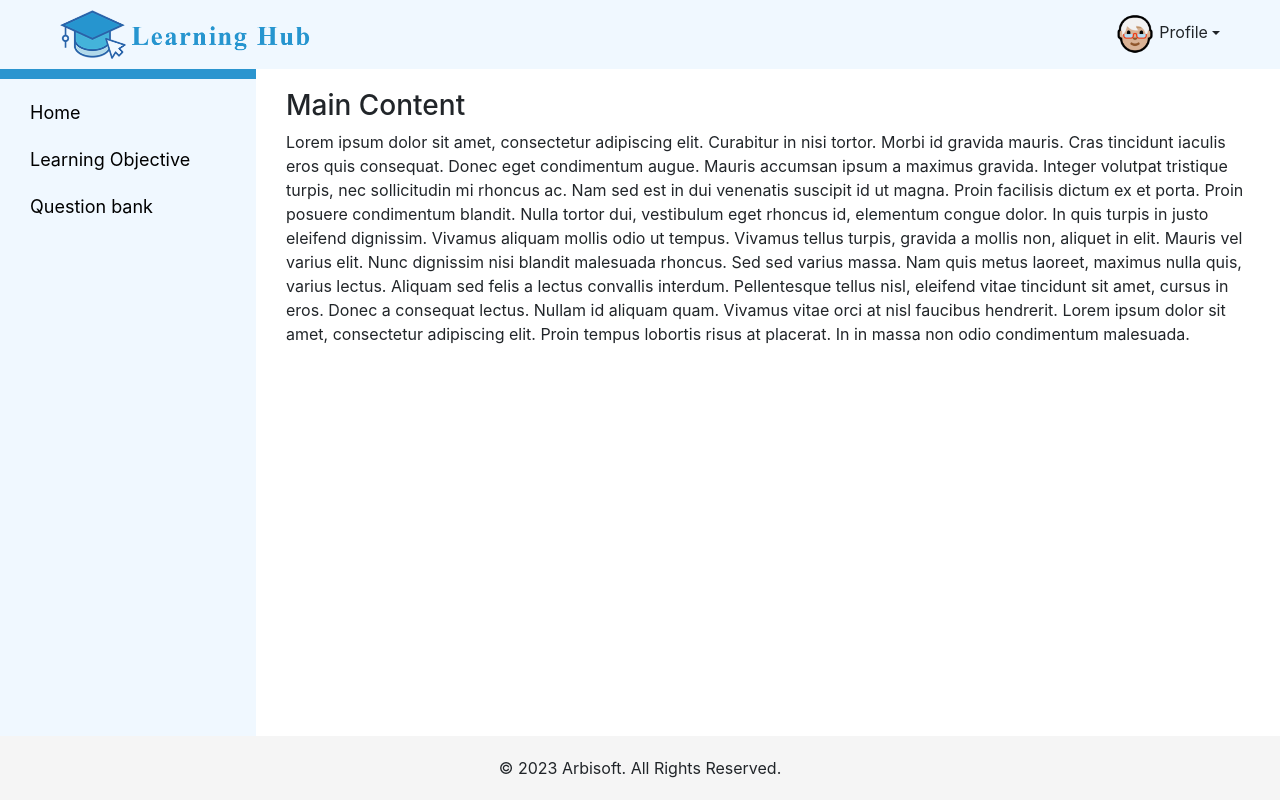
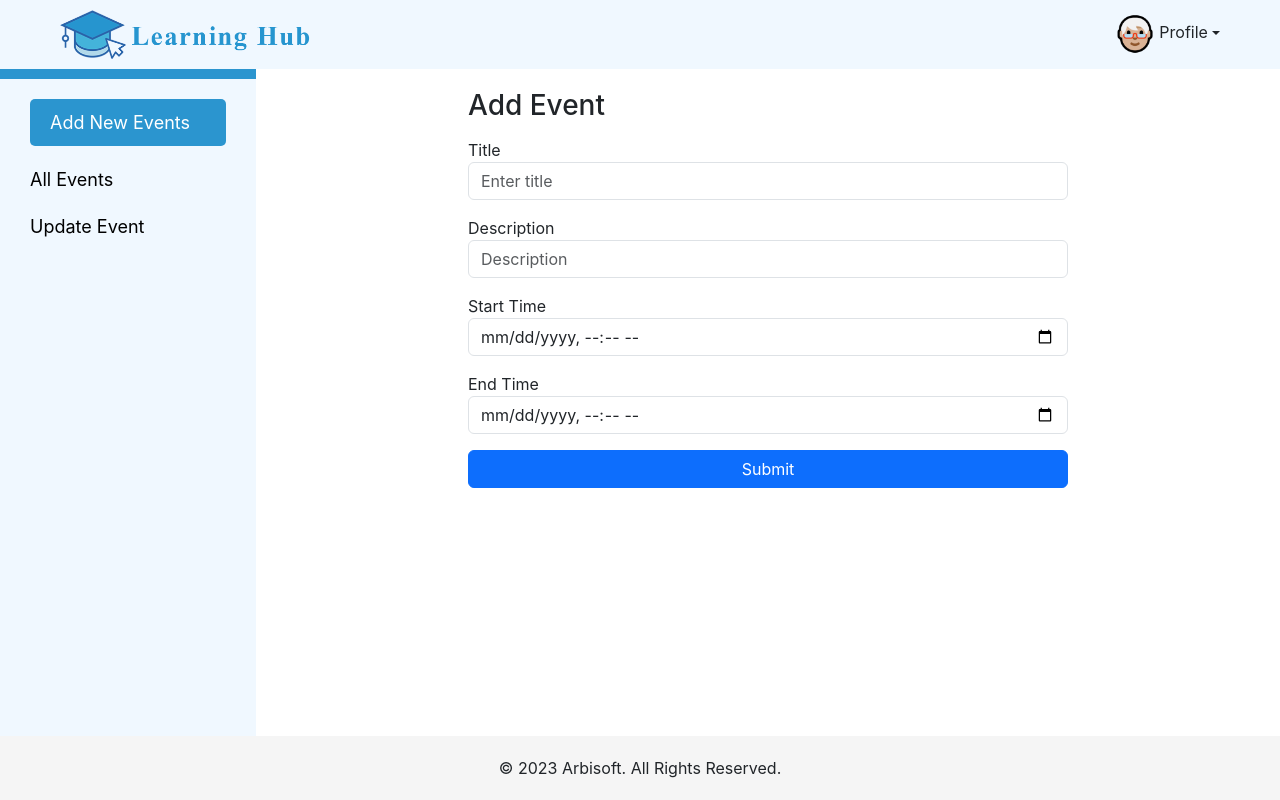
Before and after one commit to mubeenfayyaz20/react-create-app, a React (Create React App) app: page /add-new-events in a window 1280 px wide. Built offline with nearby package versions, Linux system fonts and the light colour scheme.

Commit message:
post and get events created

```diff
--- /dev/null
+++ b/db.json
@@ -0,0 +1,55 @@
+{
+  "events": [
+    {
+      "title": "dasdsa",
+      "weddingDecription": "dsdsa",
+      "startTime": "2023-09-29T14:41",
+      "endTime": "2023-09-30T14:41",
+      "id": 1,
+      "created_at": "",
+      "updated_at": ""
+    },
+    {
+      "title": "dasdsa",
+      "weddingDecription": "dsdsa",
+      "startTime": "2023-09-29T14:41",
+      "endTime": "2023-09-30T14:41",
+      "id": 2
+    },
+    {
+      "title": "dsadsa",
+      "weddingDecription": "adsdas",
+      "startTime": "2023-09-29T14:42",
+      "endTime": "2023-09-29T14:42",
+      "id": 3
+    },
+    {
+      "title": "fdsfsdafas",
+      "weddingDecription": "dfasfadsfsd",
+      "startTime": "2023-09-28T14:43",
+      "endTime": "2023-09-29T14:43",
+      "id": 4
+    },
+    {
+      "title": "dsfafds",
+      "weddingDecription": "fdsafsad",
+      "startTime": "2023-09-30T14:44",
+      "endTime": "2023-09-30T14:44",
+      "id": 5
+    },
+    {
+      "title": "Mubeen Wedding",
+      "weddingDecription": "love is a passion",
+      "startTime": "2023-09-28T15:58",
+      "endTime": "2023-09-30T15:58",
+      "id": 6
+    },
+    {
+      "title": "ahsan wedding",
+      "weddingDecription": "ffadsaf",
+      "startTime": "2023-09-28T16:03",
+      "endTime": "2023-09-30T16:03",
+      "id": 7
+    }
+  ]
+}
--- a/src/components/Dashboard/MainContent.jsx
+++ b/src/components/Dashboard/MainContent.jsx
@@ -1,28 +1,14 @@
 import React from "react";
-
+import AddNewEvents from "../EventManagement/AddNewEvents";
+import AllEvents from "../EventManagement/AllEvents";
+import { Routes, Route } from "react-router-dom";
 const MainContent = () => {
   return (
     <main className="mainContent">
-      <h3>Main Content</h3>
-      <p>
-        Lorem ipsum dolor sit amet, consectetur adipiscing elit. Curabitur in
-        nisi tortor. Morbi id gravida mauris. Cras tincidunt iaculis eros quis
-        consequat. Donec eget condimentum augue. Mauris accumsan ipsum a maximus
-        gravida. Integer volutpat tristique turpis, nec sollicitudin mi rhoncus
-        ac. Nam sed est in dui venenatis suscipit id ut magna. Proin facilisis
-        dictum ex et porta. Proin posuere condimentum blandit. Nulla tortor dui,
-        vestibulum eget rhoncus id, elementum congue dolor. In quis turpis in
-        justo eleifend dignissim. Vivamus aliquam mollis odio ut tempus. Vivamus
-        tellus turpis, gravida a mollis non, aliquet in elit. Mauris vel varius
-        elit. Nunc dignissim nisi blandit malesuada rhoncus. Sed sed varius
-        massa. Nam quis metus laoreet, maximus nulla quis, varius lectus.
-        Aliquam sed felis a lectus convallis interdum. Pellentesque tellus nisl,
-        eleifend vitae tincidunt sit amet, cursus in eros. Donec a consequat
-        lectus. Nullam id aliquam quam. Vivamus vitae orci at nisl faucibus
-        hendrerit. Lorem ipsum dolor sit amet, consectetur adipiscing elit.
-        Proin tempus lobortis risus at placerat. In in massa non odio
-        condimentum malesuada.
-      </p>
+      <Routes>
+        <Route path="/add-new-events" element={<AddNewEvents />} />
+        <Route path="/all-events" element={<AllEvents />} />
+      </Routes>
     </main>
   );
 };
--- a/src/components/Dashboard/Sidebar.jsx
+++ b/src/components/Dashboard/Sidebar.jsx
@@ -6,13 +6,14 @@ const Sidebar = () => {
     <aside className="sidebar">
       <ul className="sidebarList">
         <li className="nav-link">
-          <NavLink to="/">Home</NavLink>
+          <NavLink to="add-new-events">Add New Events</NavLink>
         </li>
         <li className="nav-link">
-          <NavLink to="/learning-objective">Learning Objective</NavLink>
+          <NavLink to="all-events">All Events</NavLink>
         </li>
+
         <li className="nav-link">
-          <NavLink to="/question-bank">Question bank</NavLink>
+          <NavLink to="update-event">Update Event</NavLink>
         </li>
       </ul>
     </aside>
--- /dev/null
+++ b/src/components/EventManagement/AddNewEvents.jsx
@@ -0,0 +1,116 @@
+import React, { useState } from "react";
+
+const AddNewEvents = () => {
+  const [title, setTitle] = useState("");
+  const [weddingDecription, setWeddingDecription] = useState("");
+  const [startTime, setStartTime] = useState(new Date());
+  const [endTime, setEndTime] = useState(new Date());
+
+  const handleSubmit = async (e) => {
+    e.preventDefault();
+    const newDateTime = new Date();
+    setStartTime(newDateTime);
+    const newDateTimeEnd = new Date();
+    setEndTime(newDateTimeEnd);
+    console.log(title, weddingDecription, startTime, endTime);
+    try {
+      const postData = await fetch("http://localhost:3000/events", {
+        method: "POST",
+
+        headers: new Headers({ "content-type": "application/json" }),
+
+        body: JSON.stringify({
+          title: title,
+          weddingDecription: weddingDecription,
+          startTime: startTime,
+          endTime: endTime,
+        }),
+      });
+      if (postData.status === 201) {
+        alert("Event added successfully");
+      } else {
+        alert("Something went wrong");
+      }
+      const data = await postData.json();
+      console.log("post data added with json format", data);
+    } catch (error) {
+      console.log(error);
+    }
+
+    setTitle("");
+    setWeddingDecription("");
+    setStartTime("");
+    setEndTime("");
+  };
+
+  return (
+    <div className="addNewEventForm">
+      <h3 className="mb-3">Add Event</h3>
+      <form>
+        <div className="form-group mb-3">
+          <label htmlFor="title">Title</label>
+          <input
+            type="text"
+            className="form-control"
+            id="title"
+            value={title}
+            placeholder="Enter title"
+            onChange={(e) => {
+              setTitle(e.target.value);
+            }}
+          />
+        </div>
+        <div className="form-group  mb-3">
+          <label htmlFor="Description">Description</label>
+          <input
+            type="text"
+            className="form-control"
+            id="Description"
+            value={weddingDecription}
+            onChange={(e) => {
+              setWeddingDecription(e.target.value);
+            }}
+            placeholder="Description"
+          />
+        </div>
+        <div className="form-group  mb-3">
+          <label htmlFor="start-time">Start Time</label>
+          <input
+            type="datetime-local"
+            className="form-control"
+            id="start-time"
+            value={startTime}
+            placeholder="Start time"
+            onChange={(e) => {
+              setStartTime(e.target.value);
+            }}
+          />
+        </div>
+        <div className="form-group  mb-3">
+          <label htmlFor="end-time">End Time</label>
+          <input
+            type="datetime-local"
+            className="form-control"
+            value={endTime}
+            id="end-time"
+            placeholder="End Time"
+            onChange={(e) => {
+              setEndTime(e.target.value);
+            }}
+          />
+        </div>
+        <div className="text-center">
+          <button
+            type="submit"
+            className="btn btn-primary"
+            onClick={handleSubmit}
+          >
+            Submit
+          </button>
+        </div>
+      </form>
+    </div>
+  );
+};
+
+export default AddNewEvents;
--- /dev/null
+++ b/src/components/EventManagement/AllEvents.jsx
@@ -0,0 +1,58 @@
+import React, { useEffect, useState } from "react";
+import { NavLink } from "react-router-dom";
+const AllEvents = () => {
+  const [data, setData] = useState([]);
+
+  useEffect(() => {
+    getEventdata();
+  }, []);
+
+  const getEventdata = async () => {
+    try {
+      const getData = await fetch("http://localhost:3000/events");
+      const jsonData = await getData.json();
+      setData(jsonData);
+    } catch (err) {
+      console.log(err);
+    }
+  };
+
+  return (
+    <div className="allEvents">
+      <div className="d-flex justify-content-between mb-3 align-items-center">
+        <h1>List of Events</h1>
+        <NavLink className="btn btn-primary" to="/add-new-events">
+          Add New Event
+        </NavLink>
+      </div>
+      <div className="table-responsive">
+        <table className="table table-striped">
+          <thead className="thead-dark">
+            <tr>
+              <th scope="col">#</th>
+              <th scope="col">Title</th>
+              <th scope="col">Description</th>
+              <th scope="col">Time Start</th>
+              <th scope="col">Time End</th>
+            </tr>
+          </thead>
+          <tbody>
+            {data.map((item, index) => {
+              return (
+                <tr key={index}>
+                  <td>{index + 1}</td>
+                  <td>{item.title}</td>
+                  <td>{item.weddingDecription}</td>
+                  <td>{item.startTime}</td>
+                  <td>{item.endTime}</td>
+                </tr>
+              );
+            })}
+          </tbody>
+        </table>
+      </div>
+    </div>
+  );
+};
+
+export default AllEvents;
--- a/src/index.css
+++ b/src/index.css
@@ -70,6 +70,7 @@ footer {
 
 .mainContent {
   padding: 20px 30px;
+  width: 100%;
 }
 .sidebarList {
   padding: 0;
@@ -89,3 +90,16 @@ footer {
   color: #fff;
   border-radius: 5px;
 }
+.addNewEventForm {
+  width: 100%;
+  max-width: 600px;
+  margin: 0 auto;
+}
+.addNewEventForm button {
+  width: 100%;
+}
+.table > thead tr th {
+  padding: 15px;
+  background-color: #2b95cf;
+  color: white;
+}
```
Also changed, not shown: 1 other file (tests, documents, lock files or other folders).
